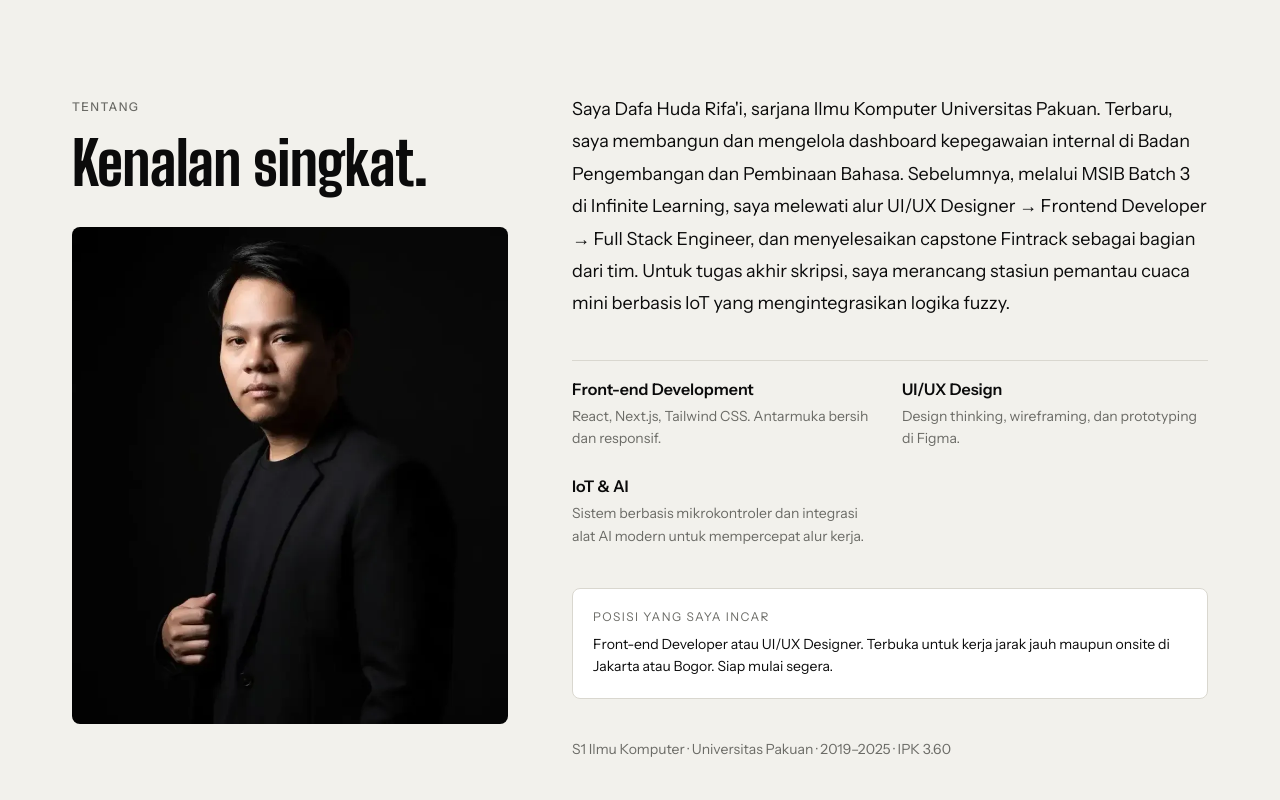
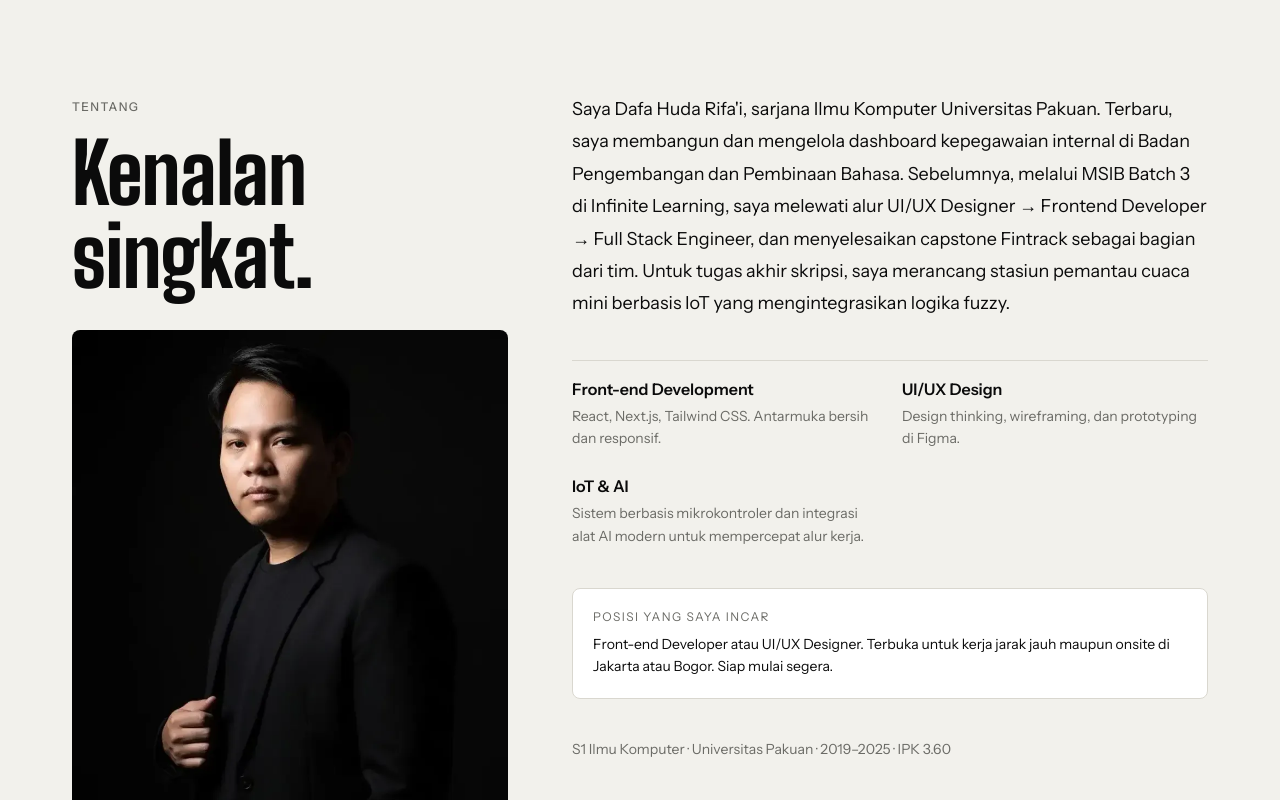
Before and after one commit to dafahuda/myportfolio, a React (Vite) app: page / in a window 1280 px wide. Shown: the part 1020-1820 px from the top of the page. Built offline with nearby package versions, Linux system fonts and the light colour scheme.

Commit message:
style(sections): naikkan skala judul seksi editorial ala Remote Collective

```diff
--- a/src/index.css
+++ b/src/index.css
@@ -110,8 +110,8 @@ html.dark {
   }
 
   .section-title {
-    font-size: clamp(2.25rem, 5vw, 3.75rem);
-    line-height: 1.05;
+    font-size: clamp(2.75rem, 6.5vw, 5.25rem);
+    line-height: 1;
     margin-bottom: 2rem;
   }
 
```
Also changed, not shown: .hermes/plans/2026-09-28_rc-adoption-checklist.md (added).
